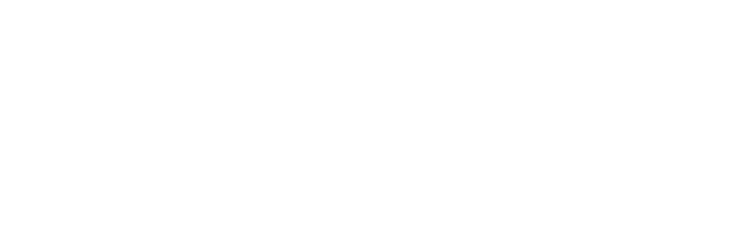
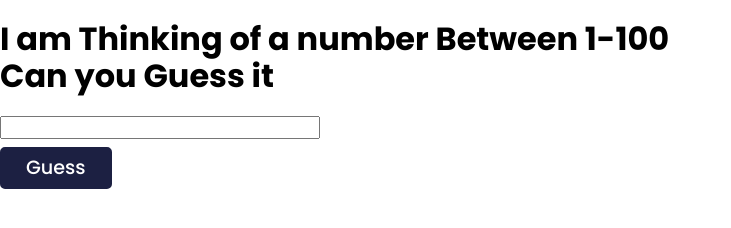
Before and after one commit to aruntutter/guess-my-number, a plain HTML site: page index.html in a window 1280 px wide. Shown: the whole page, without its empty margins (0-731 px from the left). Drawn offline with Linux system fonts and the light colour scheme.

Commit message:
html completed

```diff
--- a/index.html
+++ b/index.html
@@ -21,6 +21,16 @@
 </head>
 
 <body>
+  <div class="card">
+    <h1 class="card-title">I am Thinking of a number Between 1-100 <br> Can you Guess it</h1>
+  </div>
+  <div class="form-control">
+    <input type="number" class="user-input" id="user-input">
+  </div>
+  <div class="button-container">
+    <button class="btn btn-guess" id="btn-guess">Guess</button>
+  </div>
+  <div class="result-container"></div>
 
   <script src="./scripts/script.js"></script>
 </body>
```
